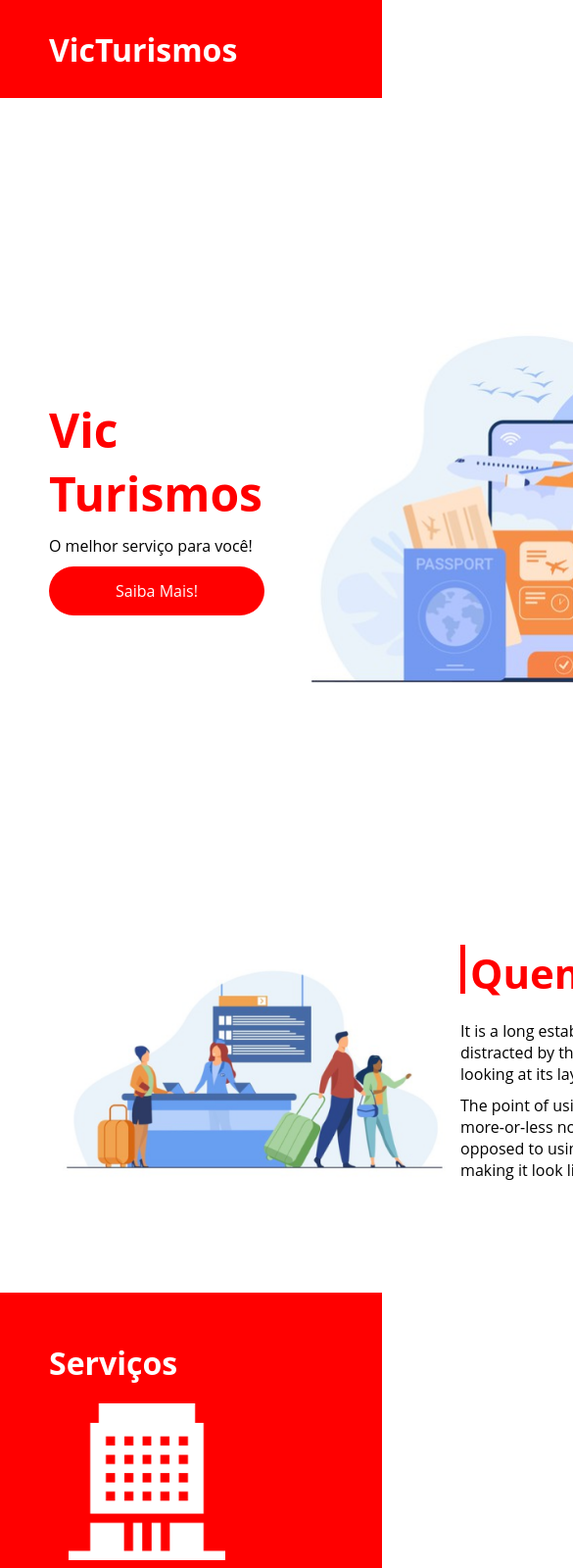
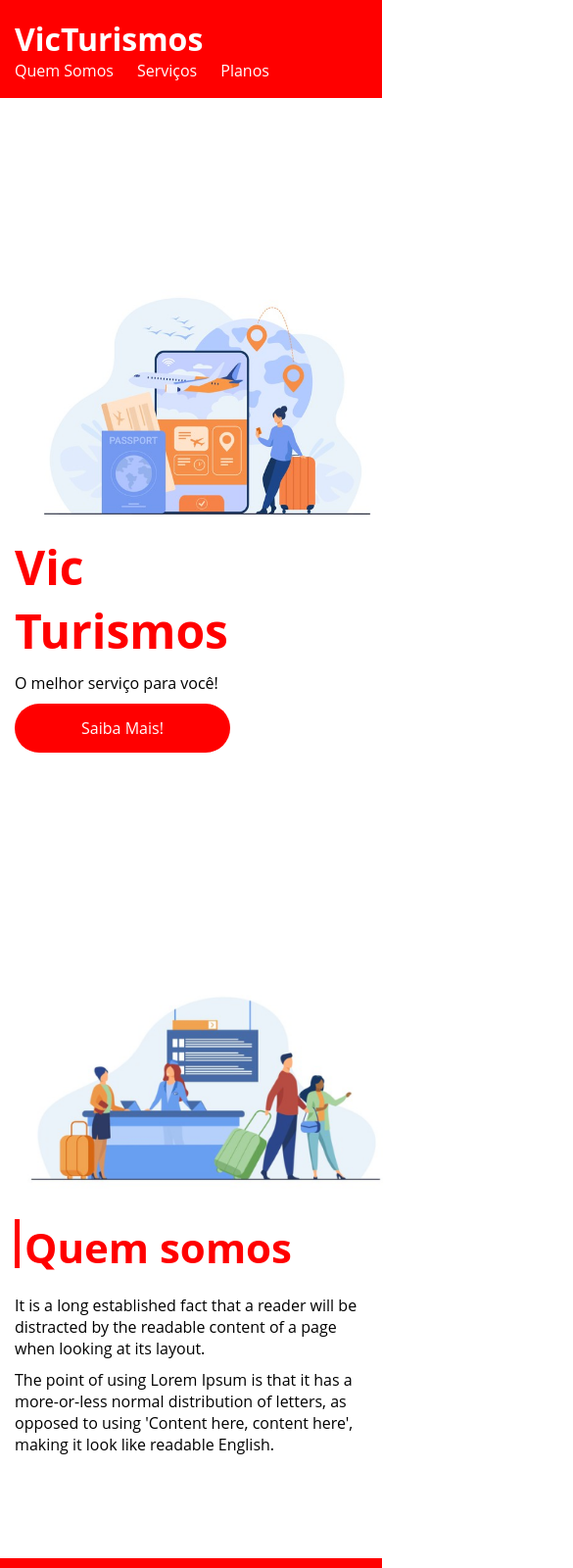
Before and after one commit to torugo99/Pagina-VIC-TURISMO, a plain HTML site: page index.html in a window 390 px wide. Shown: the top 1600 px of the page at 98% size, 585 px wide, since content can reach past the window. Drawn offline with nearby package versions, Linux system fonts and the light colour scheme.

Commit message:
Initial Commit

```diff
--- a/style.css
+++ b/style.css
@@ -24,9 +24,8 @@ div img {
     max-width: 992px;
     margin: auto;
     width: 100%;
-    min-width: 100vh;
-    position: relative;
-    /*padding: 10px 15px;*/
+    min-width: 320px;
+    padding: 10px 15px;
 }
 
 header {
@@ -314,10 +313,52 @@ footer .footer a:hover {
 }
 
 /*Responsividade*/
-@media(max-width:991px) {
+@media(max-width:992px) {
+
     .flex-container {
-        padding: 0 50px;
+        flex-direction: column;
     }
 
+    .apresentacao {
+        flex-direction: column-reverse;
+    }
+
+    .apresentacao .texto-apresentacao {
+        width: 100%;
+    }
+
+    #quem-somos {
+        flex-direction: column-reverse;
+    }
+
+    #quem-somos img{
+        min-width: 320px;
+        margin: auto;
+    }
+
+    .list-servicos {
+        flex-direction: column;
+    }
+
+    .item-servico img{
+        width: 50%;
+        margin: auto;
+    }
+
+    .list-planos {
+        flex-direction: column;
+        align-items: flex-start;
+    }
+
+    .list-planos .item-planos {
+        max-width: 70%;
+        margin: auto;
+        width: 100%;
+        margin-bottom: 5px;
+    }
+
+    footer {
+        font-size: 9px;
+    }
 
 }
```
Also changed, not shown: images/preview.png, 1 other file.
